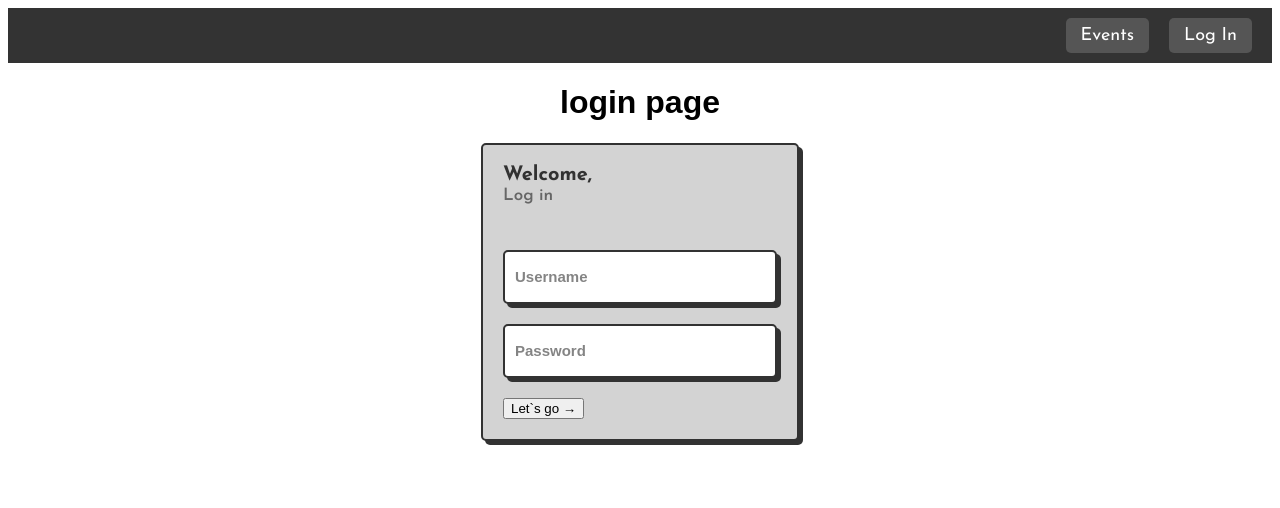
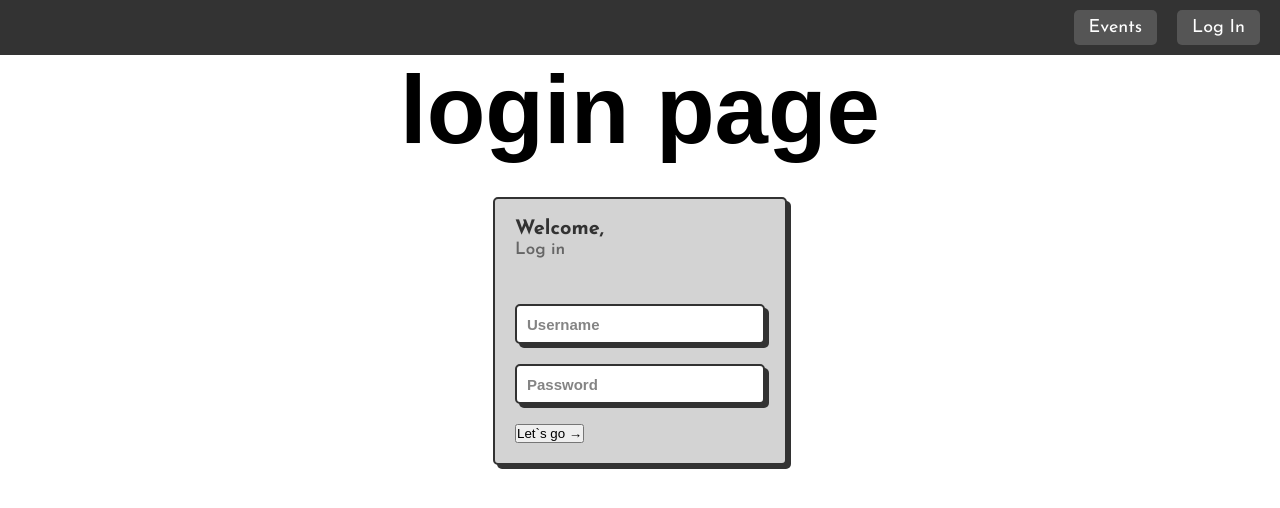
Before and after one commit to jglu/htn-2025-oa, a React (Vite) app: page /login in a window 1280 px wide. Shown: the top 508 px of the page. Built offline with nearby package versions, Linux system fonts and the light colour scheme; no server answers; a web font is replaced by a local one.

Commit message:
styling: remove excess margin around entire *, add margin to LoginForm.jsx

```diff
--- a/src/components/Login/LoginForm.jsx
+++ b/src/components/Login/LoginForm.jsx
@@ -64,6 +64,7 @@ const StyledWrapper = styled.div`
     --font-color-sub: #666;
     --bg-color: #fff;
     --main-color: #323232;
+    margin-top: 2rem;
     padding: 20px;
     background: lightgrey;
     display: flex;
--- a/src/index.css
+++ b/src/index.css
@@ -1,13 +1,28 @@
 @import url('https://fonts.googleapis.com/css2?family=Honk:MORF@10&family=Josefin+Sans:wght@100..700&display=swap');
+
+* {
+    margin: 0;
+    padding: 0;
+    box-sizing: border-box;
+}
 
 body {
     font-family: 'Josefin Sans', sans-serif;
-    font-optical-sizing: auto;  /* optional if you'd like to include */
-    font-weight: 400;           /* pick a default weight here */
+    font-optical-sizing: auto;
+    font-weight: 400;
     font-style: normal;
 }
 
-h1,h2,h3,h4,h5,h6 {
+h1,
+h2,
+h3,
+h4,
+h5,
+h6 {
     font-family: 'Honk', sans-serif;
     font-style: normal;
 }
+
+h1 {
+    font-size: 6rem;
+}
```
